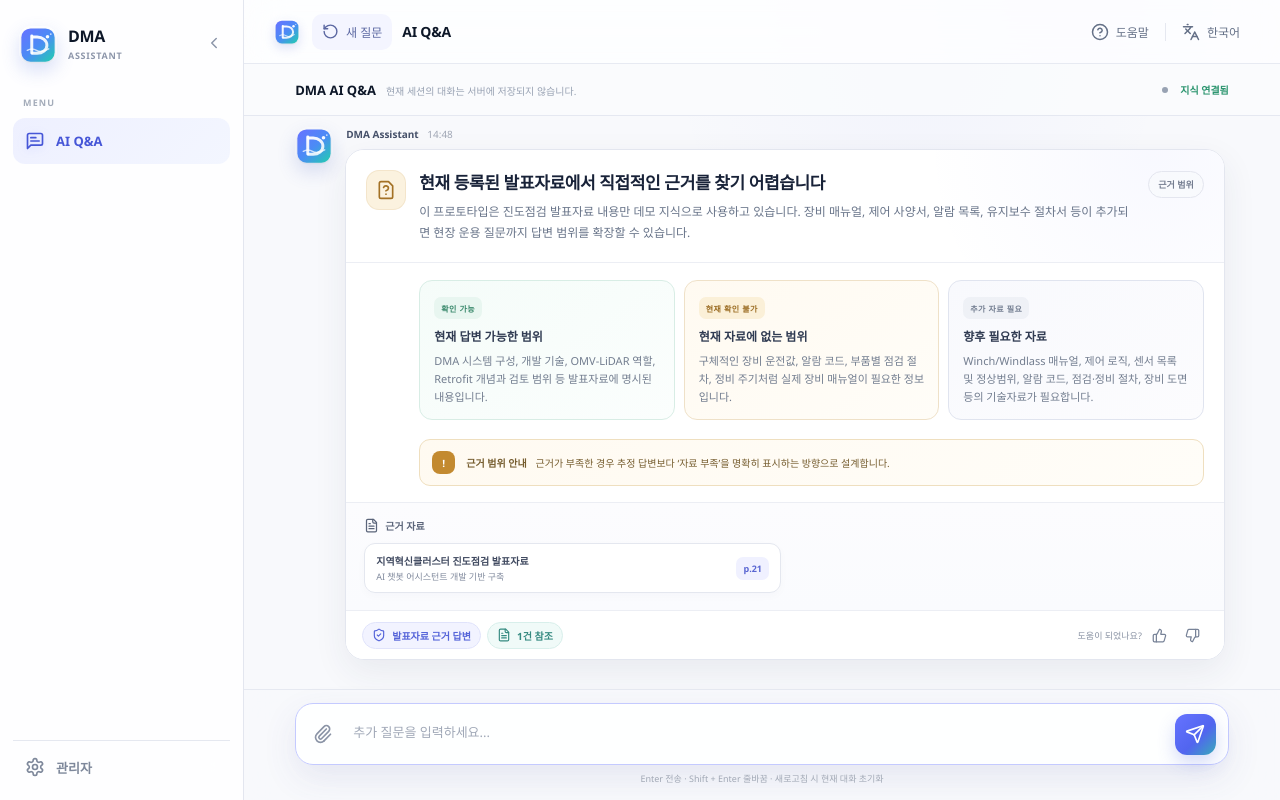
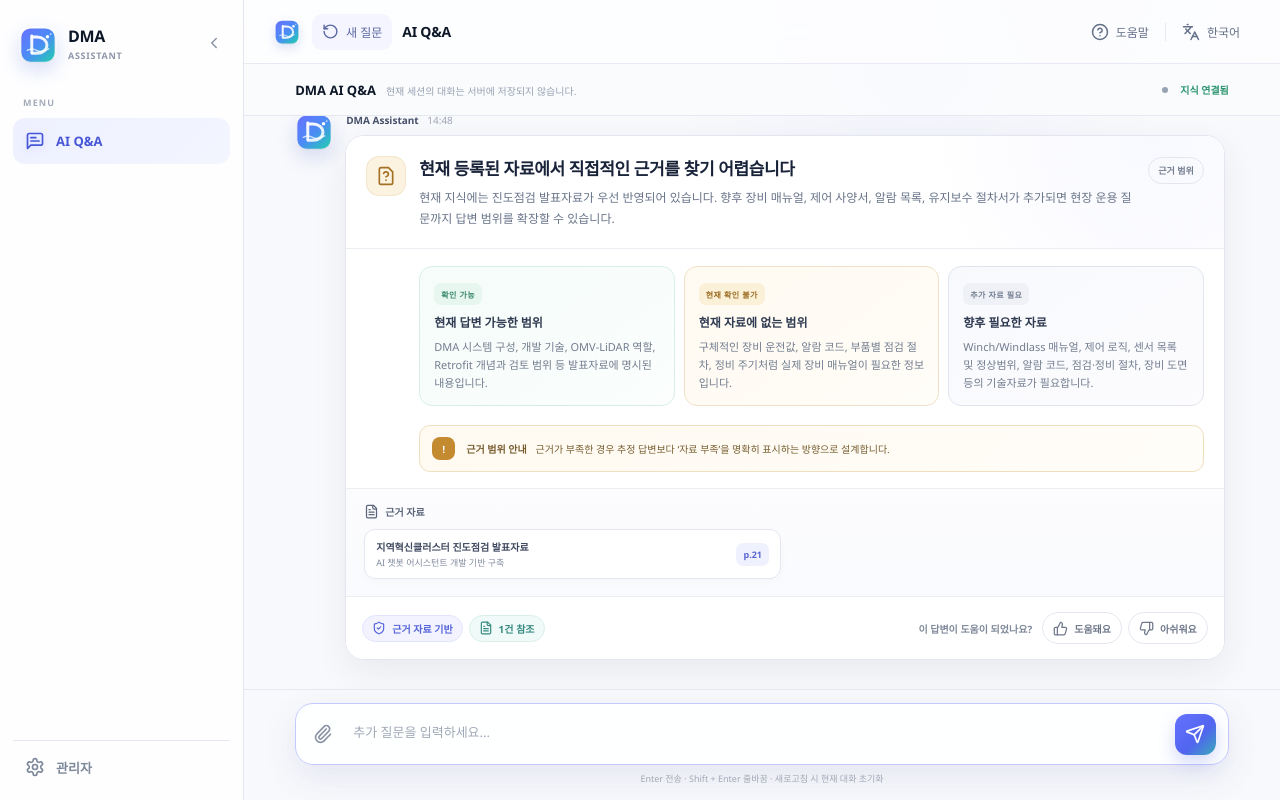
Before and after one commit to syhun12/ChatBot, a Next.js app: page / in a window 1280 px wide. Both pictures are taken after typing "Sample" into the empty fields and a click on the button 1165 px from the left and 429 px from the top of the page. Built offline with nearby package versions, Linux system fonts and the light colour scheme.

Commit message:
feat: connect answer feedback modal and interactive states

```diff
--- a/app/page.tsx
+++ b/app/page.tsx
@@ -4,7 +4,6 @@ import {
   Bot,
   CheckCircle2,
   ChevronLeft,
-  CircleAlert,
   Database,
   FileQuestion,
   FileText,
@@ -22,11 +21,10 @@ import {
   Send,
   Settings,
   ShieldCheck,
-  ThumbsDown,
-  ThumbsUp,
 } from "lucide-react";
 import { FormEvent, KeyboardEvent, useEffect, useRef, useState } from "react";
 import styles from "./answer-variants.module.css";
+import FeedbackControls, { type FeedbackPayload } from "./components/FeedbackControls";
 
 const exampleQuestions = [
   "DMA 시스템은 어떤 기술로 구성되나요?",
@@ -260,9 +258,9 @@ function createMockAnswer(question: string): AssistantAnswer {
 
   return {
     kind: "insufficient",
-    title: "현재 등록된 발표자료에서 직접적인 근거를 찾기 어렵습니다",
+    title: "현재 등록된 자료에서 직접적인 근거를 찾기 어렵습니다",
     summary:
-      "이 프로토타입은 진도점검 발표자료 내용만 데모 지식으로 사용하고 있습니다. 장비 매뉴얼, 제어 사양서, 알람 목록, 유지보수 절차서 등이 추가되면 현장 운용 질문까지 답변 범위를 확장할 수 있습니다.",
+      "현재 지식에는 진도점검 발표자료가 우선 반영되어 있습니다. 향후 장비 매뉴얼, 제어 사양서, 알람 목록, 유지보수 절차서가 추가되면 현장 운용 질문까지 답변 범위를 확장할 수 있습니다.",
     items: [
       {
         title: "현재 답변 가능한 범위",
@@ -405,7 +403,15 @@ function AnswerBody({ answer }: { answer: AssistantAnswer }) {
   );
 }
 
-function AnswerCard({ answer }: { answer: AssistantAnswer }) {
+function AnswerCard({
+  answer,
+  messageId,
+  onFeedback,
+}: {
+  answer: AssistantAnswer;
+  messageId: string;
+  onFeedback: (payload: FeedbackPayload) => void;
+}) {
   const kindClass: Record<AnswerKind, string> = {
     overview: styles.kind_overview,
     role: styles.kind_role,
@@ -453,14 +459,10 @@ function AnswerCard({ answer }: { answer: AssistantAnswer }) {
 
       <div className="chat-answer-footer">
         <div className="answer-badges">
-          <span className="status-pill blue"><ShieldCheck size={14} />발표자료 근거 답변</span>
+          <span className="status-pill blue"><ShieldCheck size={14} />근거 자료 기반</span>
           <span className="status-pill mint"><FileText size={14} />{answer.sources.length}건 참조</span>
         </div>
-        <div className="feedback">
-          <span>도움이 되었나요?</span>
-          <button aria-label="도움됨"><ThumbsUp size={15} /></button>
-          <button aria-label="도움되지 않음"><ThumbsDown size={15} /></button>
-        </div>
+        <FeedbackControls messageId={messageId} onSubmit={onFeedback} />
       </div>
     </article>
   );
@@ -498,7 +500,7 @@ export default function Home() {
       time: nowLabel(),
     };
 
-    setMessages((prev) => [...prev, userMessage]);
+    setMessages((current) => [...current, userMessage]);
     setQuestion("");
     setIsThinking(true);
 
@@ -509,7 +511,7 @@ export default function Home() {
         answer: createMockAnswer(nextQuestion),
         time: nowLabel(),
       };
-      setMessages((prev) => [...prev, assistantMessage]);
+      setMessages((current) => [...current, assistantMessage]);
       setIsThinking(false);
       window.setTimeout(() => inputRef.current?.focus(), 50);
     }, 650);
@@ -527,11 +529,16 @@ export default function Home() {
     }
   }
 
+  function handleFeedback(payload: FeedbackPayload) {
+    // Supabase/API 연결 전에는 브라우저 개발자도구에서 payload를 확인할 수 있습니다.
+    console.info("DMA Assistant feedback", payload);
+  }
+
   return (
     <main className={`app-shell ${collapsed ? "is-collapsed" : ""}`}>
       <aside className="sidebar">
         <div className="brand-row">
-          <div className="brand-mark">⚓</div>
+          <div className="brand-mark" aria-hidden="true" />
           {!collapsed && (
             <div>
               <div className="brand-title">DMA</div>
@@ -579,12 +586,11 @@ export default function Home() {
               <div className="eyebrow">Dynamic Mooring &amp; Anchoring</div>
               <h1>DMA 관련 내용을 질문하세요</h1>
               <p>
-                현재 프로토타입은 진도점검 발표자료를 데모 지식으로 사용합니다.
-                향후 기술문서와 매뉴얼이 추가되면 RAG 검색 범위를 확장합니다.
+                등록된 DMA 기술자료를 기반으로 핵심 내용을 정리하고, 답변에 활용한 근거 자료를 함께 제공합니다.
               </p>
               <div className="status-row">
-                <span className="status-pill green"><span className="dot" />데모 지식자료 적용</span>
-                <span className="status-pill blue"><ShieldCheck size={16} />질문 유형별 응답 UI</span>
+                <span className="status-pill green"><span className="dot" />기술자료 연결됨</span>
+                <span className="status-pill blue"><ShieldCheck size={16} />근거 중심 응답</span>
               </div>
             </div>
 
@@ -604,7 +610,7 @@ export default function Home() {
             </form>
 
             <div className="examples-wrap">
-              <div className="section-label">발표자료 기반 예시 질문</div>
+              <div className="section-label">이런 질문을 해보세요</div>
               <div className="examples-grid">
                 {exampleQuestions.map((item) => (
                   <button className="example-card" key={item} onClick={() => submitQuestion(item)}>
@@ -623,7 +629,7 @@ export default function Home() {
                 <strong>DMA AI Q&amp;A</strong>
                 <span>현재 세션의 대화는 서버에 저장되지 않습니다.</span>
               </div>
-              <div className="chat-status"><span className="dot" /> 발표자료 Demo</div>
+              <div className="chat-status"><span className="dot" /> Knowledge connected</div>
             </div>
 
             <div className="chat-scroll">
@@ -643,10 +649,10 @@ export default function Home() {
 
                 return (
                   <div className="message-row assistant-row" key={message.id}>
-                    <div className="assistant-avatar"><Bot size={19} /></div>
+                    <div className="assistant-avatar" aria-hidden="true"><Bot size={19} /></div>
                     <div className="message-stack assistant-stack">
                       <div className="assistant-label">DMA Assistant <span>{message.time}</span></div>
-                      <AnswerCard answer={message.answer} />
+                      <AnswerCard answer={message.answer} messageId={message.id} onFeedback={handleFeedback} />
                     </div>
                   </div>
                 );
@@ -654,12 +660,12 @@ export default function Home() {
 
               {isThinking && (
                 <div className="message-row assistant-row">
-                  <div className="assistant-avatar"><Bot size={19} /></div>
+                  <div className="assistant-avatar" aria-hidden="true"><Bot size={19} /></div>
                   <div className="thinking-card">
                     <Loader2 size={19} className="spin" />
                     <div>
-                      <strong>질문 유형과 근거 자료를 확인하고 있습니다</strong>
-                      <span>현재는 진도점검 발표자료 기반 데모 응답입니다.</span>
+                      <strong>질문과 관련된 근거 자료를 확인하고 있습니다</strong>
+                      <span>등록된 지식자료에서 관련 내용을 찾는 중입니다.</span>
                     </div>
                   </div>
                 </div>
```
